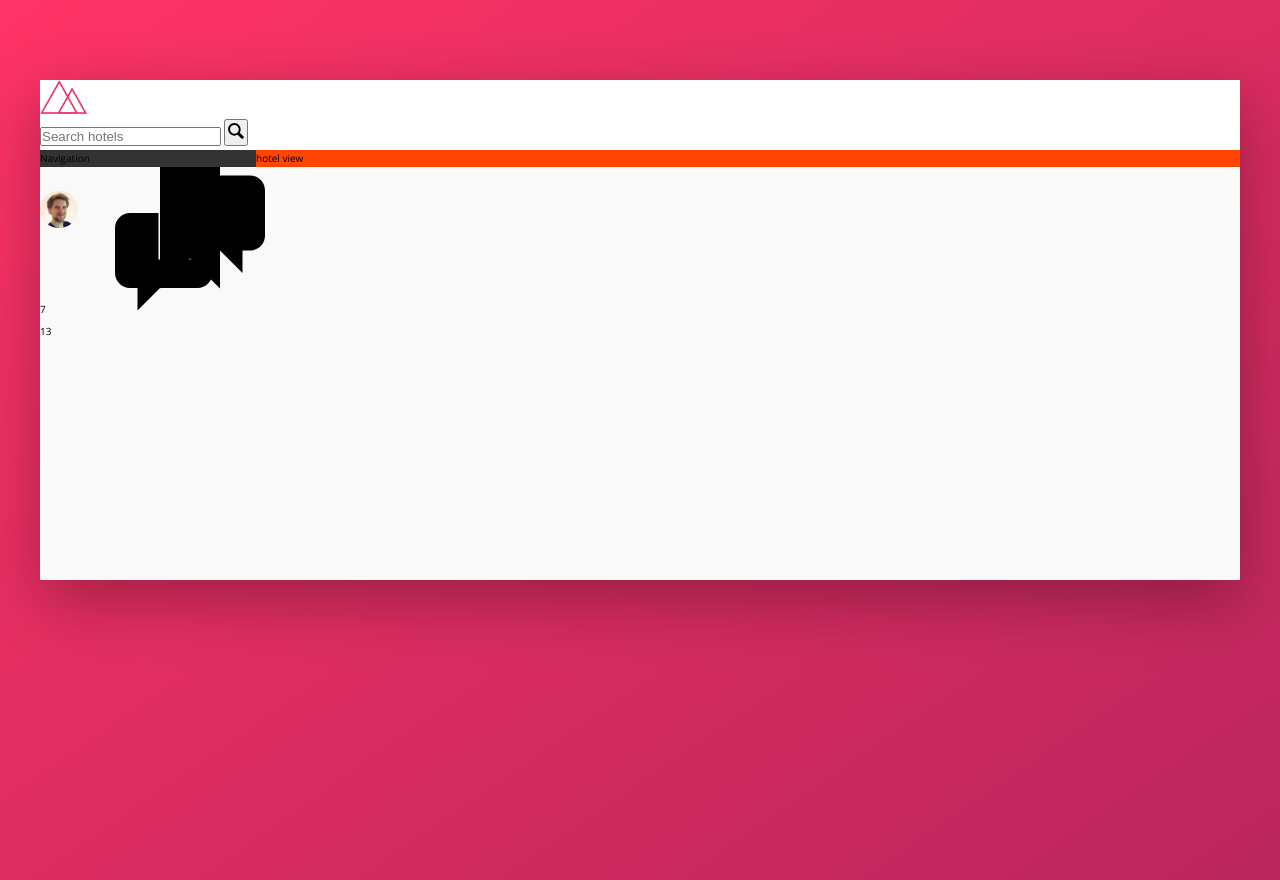
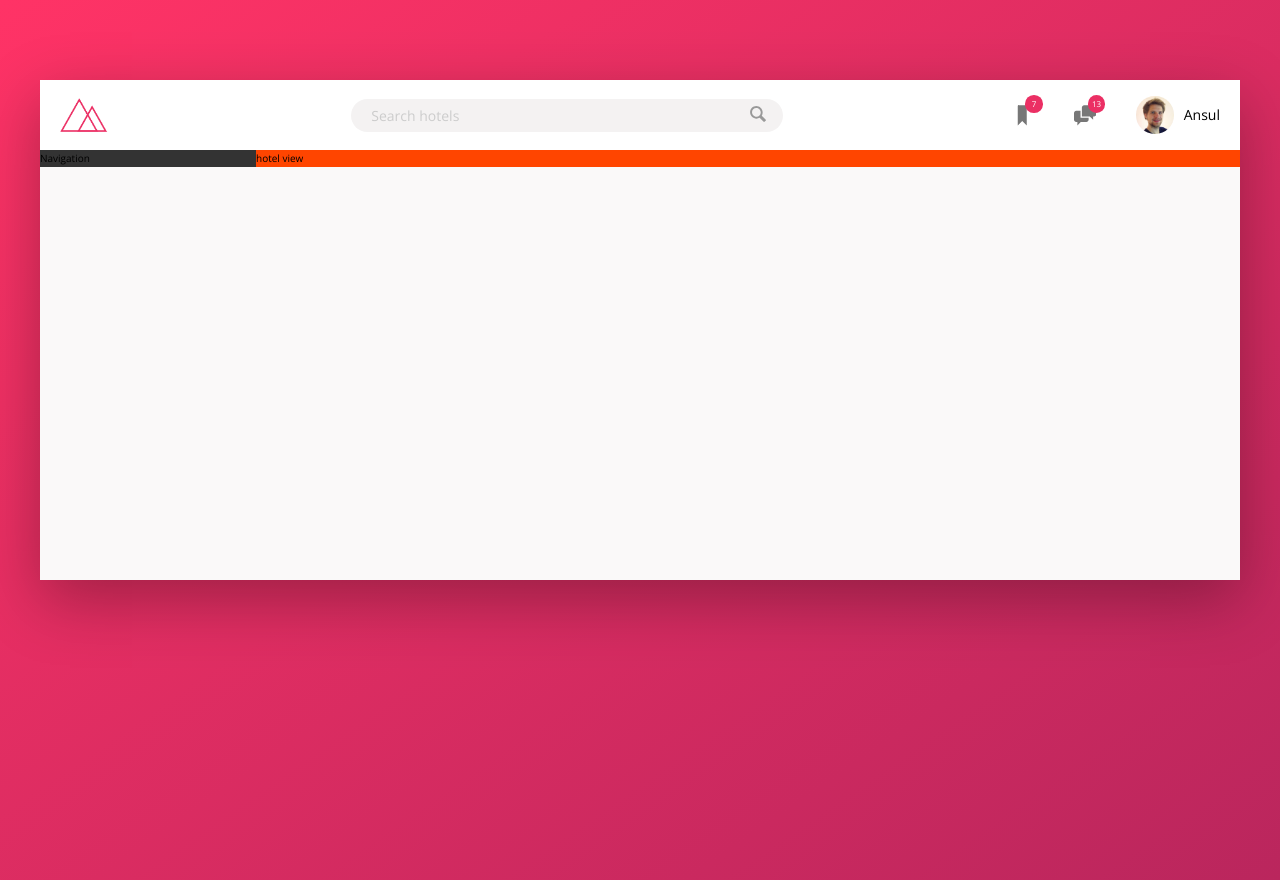
Before and after one commit to anshuul5820/trillio-project, a website: page index.html in a window 1280 px wide. Drawn offline with nearby package versions, Linux system fonts and the light colour scheme.

Commit message:
completed styling header

```diff
--- a/index.html
+++ b/index.html
@@ -40,6 +40,7 @@
                 </div>
                 <div class="user-nav__user">
                     <img src="img/user.jpg" alt="user photo" class="user-nav__user-photo">
+                    <span class="user-nav__user-name">Ansul</span>
                 </div>
             </nav>
         </header>
--- a/sass/_components.scss
+++ b/sass/_components.scss
@@ -1,35 +1,117 @@
 .logo {
   height: 3.35rem;
+  margin: 2rem;
 }
 
 .search {
+  flex: 0 0 40%;
+  //0 0 40% --0 doesnt fill all its available space; 0 no shrink, 40% occupy 40% of entire width
+  display: flex; //flex container becomes flex items
+  align-items: center;
+  justify-content: center;
+  //align-items centres along cross-axis, justify-content centres aling main-axis
+
   &__input {
+    font-family: inherit;
+    font-size: inherit;
+    background-color: var(--color-grey-light-2);
+    border: none;
+    padding: 0.7rem 2rem;
+    border-radius: 100px;
+    width: 90%; //search button expands when clicked, so not 100%
+    transition: all 0.2s;
+    margin-right: -3.5rem;
+
+    &:focus {
+      outline: none;
+      width: 100%;
+      background-color: var(--color-grey-light-3);
+    }
+
+    &::-webkit-input-placeholder {
+      font-weight: 100;
+      color: var(--color-grey-light-4);
+    }
+  }
+
+  &__input:focus + &__button {
+    background-color: var(--color-grey-light-3);
   }
 
   &__button {
+    border: none;
+    background-color: var(--color-grey-light-2);
+    &:focus {
+      outline: none;
+    }
+
+    &:active {
+      transform: translateY(2px);
+    }
   }
 
   &__icon {
     height: 2rem;
     width: 2rem;
+    fill: var(--color-grey-dark-3);
   }
 }
 
 .user-nav {
+  display: flex;
+  align-self: stretch;
+  //self applies on each individual item, user-nav here
+  //header is align-items centered, user-nav is element of it, we want it to be stretched, so align-self
+
+  & > * {
+    padding: 0 2rem;
+    cursor: pointer;
+    display: flex;
+    align-items: center;
+    height: 100%;
+  }
+  //selects only direct elements, not nested ones
+
+  & > * :hover {
+    background-color: var(--color-grey-light-2);
+  }
+
   &__icon-box {
-    height: 2.25rem;
-    width: 2.25rem;
+    //     display: flex;
+    //     align-items: center;
+    position: relative;
   }
 
   &__icon {
+    height: 2.25rem;
+    width: 2.25rem;
+    fill: var(--color-grey-dark-2);
+    //way to color svg icons
   }
 
   &__notification {
+    font-size: 0.8rem;
+    height: 1.75rem;
+    width: 1.75rem;
+    border-radius: 50%;
+    background-color: var(--color-primary);
+    color: #fff;
+    position: absolute;
+    top: 1.5rem;
+    right: 1.1rem;
+    display: flex;
+    justify-content: center;
+    align-items: center;
+    &:hover {
+      background-color: var(--color-primary);
+    }
+    //flexbox works on text also, above 2 properties center number in notifs in both axes.
   }
 
   &__user-photo {
     height: 3.75rem;
     border-radius: 50%;
+    margin-right: 1rem;
   }
 
   &__user-name {
--- a/sass/_layout.scss
+++ b/sass/_layout.scss
@@ -8,9 +8,16 @@
 }
 
 .header {
+  font-size: 1.4rem;
   height: 7rem;
   background-color: #fff;
   border-bottom: var(--color-grey-light-2);
+
+  display: flex;
+  justify-content: space-between;
+  //how to align items in main axis
+  //space-between- divides empty space between all elements
+  align-items: center;
 }
 
 .content {
--- a/sass/main.scss
+++ b/sass/main.scss
@@ -1,3 +1,3 @@
-@import '_base';
-@import '_layout';
-@import '_components';
+@import 'base';
+@import 'layout';
+@import 'components';
```
Also changed, not shown: css/style.css.
